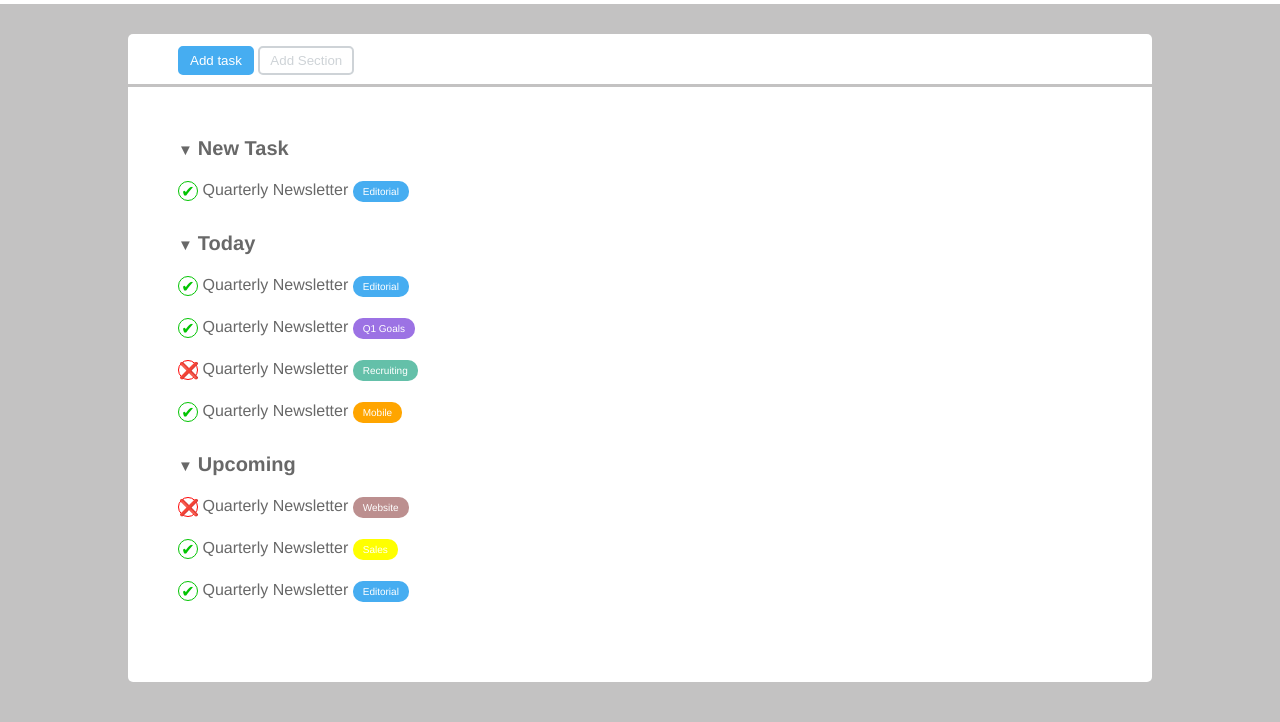
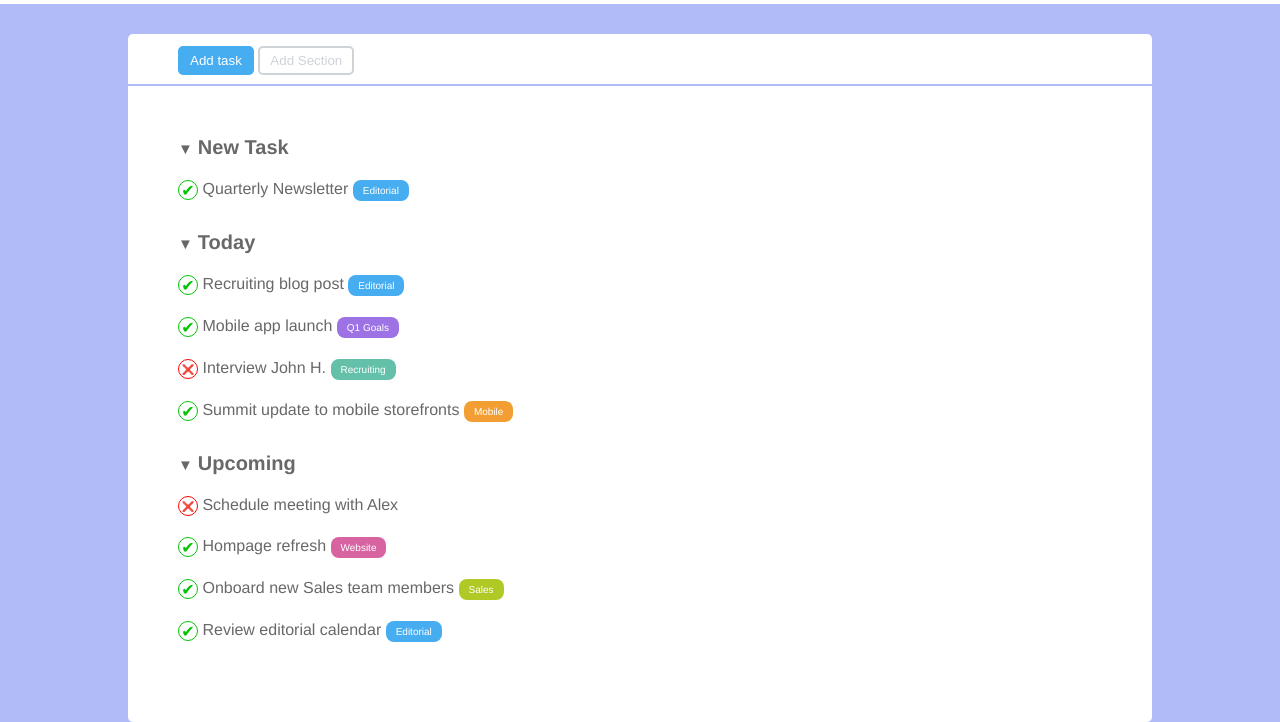
Before and after one commit to Wolf-23/html-css-toboolist, a plain HTML site: page index.html in a window 1280 px wide. Shown: the part 96-818 px from the top of the page. Drawn offline with Linux system fonts and the light colour scheme.

Commit message:
Fine Progetto + verifica w3 completata

```diff
--- a/css/style.css
+++ b/css/style.css
@@ -7,7 +7,7 @@
 }
 
 body {
-    background-color: rgb(195, 194, 194);
+    background-color: #B1BBF8;
     font-family:'Franklin Gothic Medium', 'Arial Narrow', Arial, sans-serif;
 }
 
@@ -30,11 +30,12 @@ header {
 
 #logo-name {
     font-size: 40px;
-    font-weight: hei;
+    font-weight: 700;
     vertical-align: middle;
 }
 
 /* Main */
+/* Sezione Pulsanti */
 
 .button-section, .list-section {
     width: 80%;
@@ -60,14 +61,16 @@ header {
 }
 
 #section-button {
-    background-color: white;
+    background-color: #fff;
     color: #CED3D7 ;
     border: 2px solid #CED3D7;
 }
 
+ /* Sezione Liste  */
+
 .list-section {
     border-radius: 0 0 5px 5px;
-    margin-top: 3px;
+    margin-top: 2px;
     padding: 50px;
 }
 
@@ -103,7 +106,7 @@ li {
 }
 
 .check {
-    background-color: white;
+    background-color: #fff;
     border-radius: 50%;
     border: 1px solid rgb(2, 196, 2);
     height: 20px;
@@ -127,12 +130,13 @@ li {
     text-align: center;
     vertical-align: middle;
     display: inline-block;
+    font-size: 10px;
 }
 
 .button-list {
     color: #fff;
     font-size: 10px;
-    border-radius: 10px;
+    border-radius: 8px;
     padding: 5px 10px;
 }
 
@@ -149,13 +153,13 @@ li {
 }
 
 .mobile {
-    background-color: orange;
+    background-color: #F29E33;
 }
 
 .website {
-    background-color: rosybrown;
+    background-color: #D763A1;
 }
 
 .sales {
-    background-color: yellow;
+    background-color: #B0C925;
 }
--- a/index.html
+++ b/index.html
@@ -23,7 +23,6 @@
                 <button class="pulsante" id="section-button">Add Section</button>
             </section>
             <!-- Sezione Liste  -->
-
             <section class="list-section">
                 <!-- New Task -->
                 <ul>
@@ -42,28 +41,28 @@
                     <li>
                         <div class="list-item">
                             <span class="check"></span>
-                            Quarterly Newsletter
+                            Recruiting blog post
                             <span class="button-list editorial">Editorial</span>
                         </div>
                     </li>
                     <li>
                         <div class="list-item">
                             <span class="check"></span>
-                            Quarterly Newsletter
+                            Mobile app launch
                             <span class="button-list q1-goals">Q1 Goals</span>
                         </div>
                     </li>
                     <li>
                         <div class="list-item">
                             <span class="cross"></span>
-                            Quarterly Newsletter
+                            Interview John H.
                             <span class="button-list recruiting">Recruiting</span>
                         </div>
                     </li>
                     <li>
                         <div class="list-item">
                             <span class="check"></span>
-                            Quarterly Newsletter
+                            Summit update to mobile storefronts
                             <span class="button-list mobile">Mobile</span>
                         </div>
                     </li>
@@ -74,21 +73,27 @@
                     <li>
                         <div class="list-item">
                             <span class="cross"></span>
-                            Quarterly Newsletter
+                            Schedule meeting with Alex
+                        </div>
+                    </li>
+                    <li>
+                        <div class="list-item">
+                            <span class="check"></span>
+                            Hompage refresh
                             <span class="button-list website">Website</span>
                         </div>
                     </li>
                     <li>
                         <div class="list-item">
                             <span class="check"></span>
-                            Quarterly Newsletter
+                            Onboard new Sales team members
                             <span class="button-list sales">Sales</span>
                         </div>
                     </li>
                     <li>
                         <div class="list-item">
                             <span class="check"></span>
-                            Quarterly Newsletter
+                            Review editorial calendar
                             <span class="button-list editorial">Editorial</span>
                         </div>
                     </li>
```
